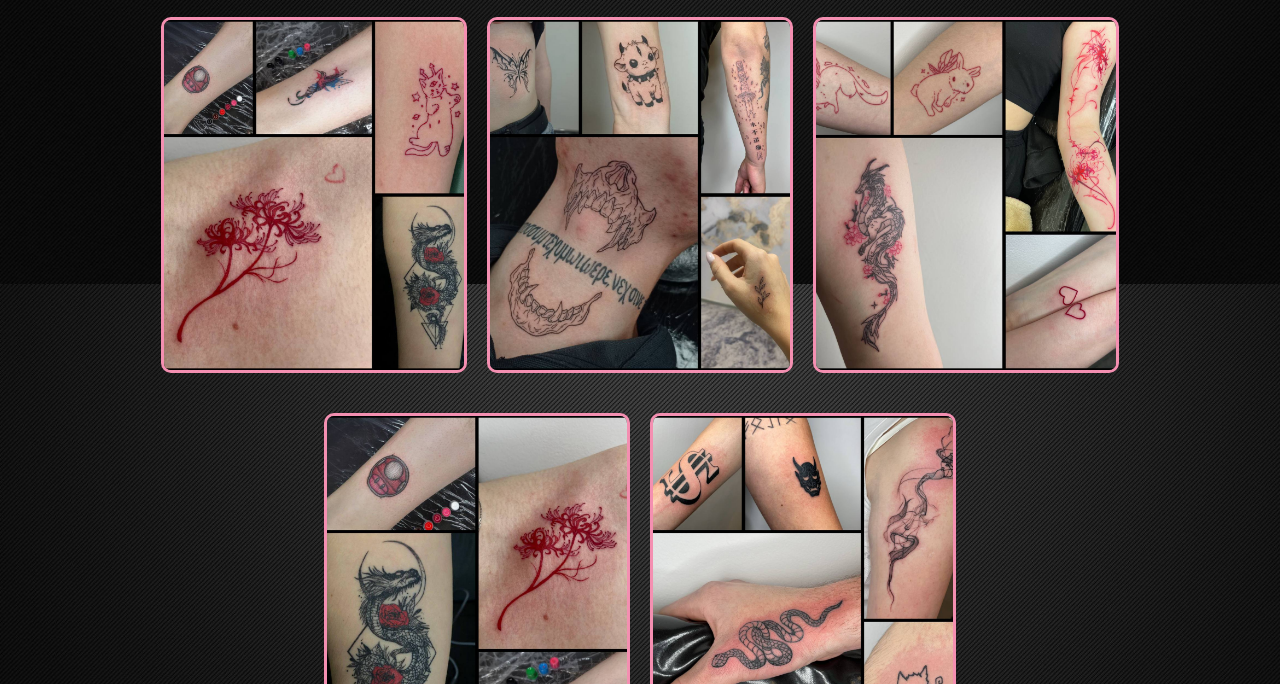
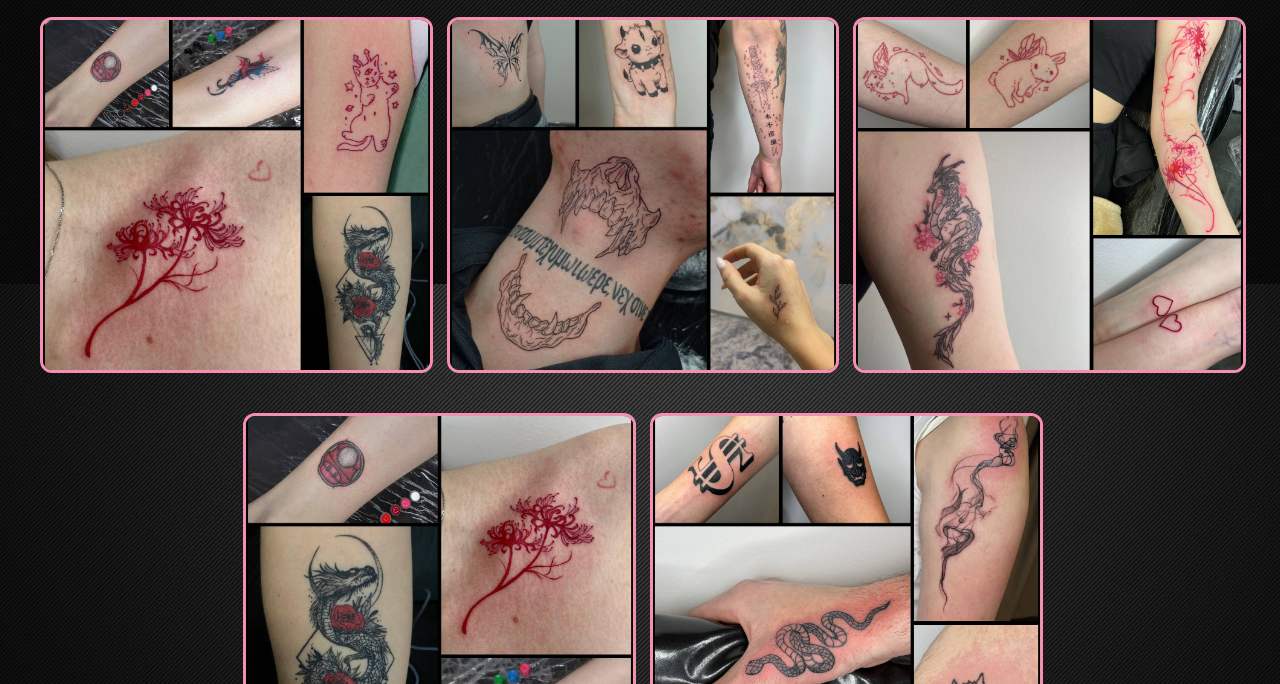
Before and after one commit to tattooalyaa/tattooalyaa, a plain HTML site: page index.html in a window 1280 px wide. Shown: the part 516-1200 px from the top of the page. Drawn offline with Linux system fonts and the light colour scheme.

Commit message:
Update index.html

```diff
--- a/index.html
+++ b/index.html
@@ -217,29 +217,7 @@
       .price-image img {
         max-width: 300px;
       }
-    }
 
-img {
-  max-width: 100%;
-  height: auto;
-  display: block;
-}
-
-
-.portfolio-grid {
-  display: flex;
-  flex-wrap: wrap;
-  justify-content: center;
-  gap: 20px;
-}
-
-.portfolio-grid img {
-  width: 300px;
-  max-width: 90vw;
-  border-radius: 10px;
-}
-
-/* Адаптация для мобильных */
 @media (max-width: 768px) {
   .portfolio-grid {
     flex-direction: column;
```
